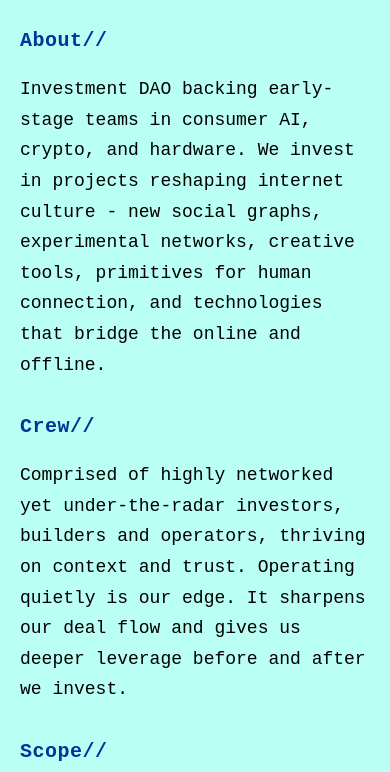
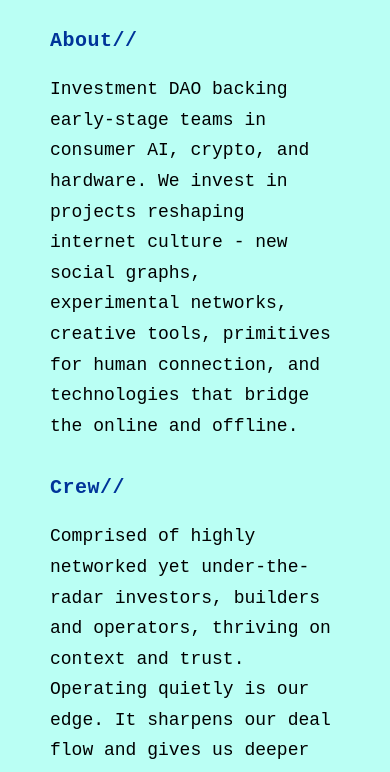
Before and after one commit to knownquantity/partyround, a plain HTML site: page index.html in a window 390 px wide. Shown: the part 107-879 px from the top of the page. Drawn offline with Linux system fonts and the light colour scheme.

Commit message:
Update index.html

```diff
--- a/index.html
+++ b/index.html
@@ -43,8 +43,9 @@
         }
 
         .container {
-            max-width: 720px;
+            max-width: 900px;
             margin: 0 auto;
+            padding: 0 40px;
         }
 
         h1 {
@@ -245,7 +246,11 @@
 
         @media (max-width: 768px) {
             body {
-                padding: 40px 20px;
+                padding: 40px 30px;
+            }
+
+            .container {
+                padding: 0 20px;
             }
 
             h1 {
```
